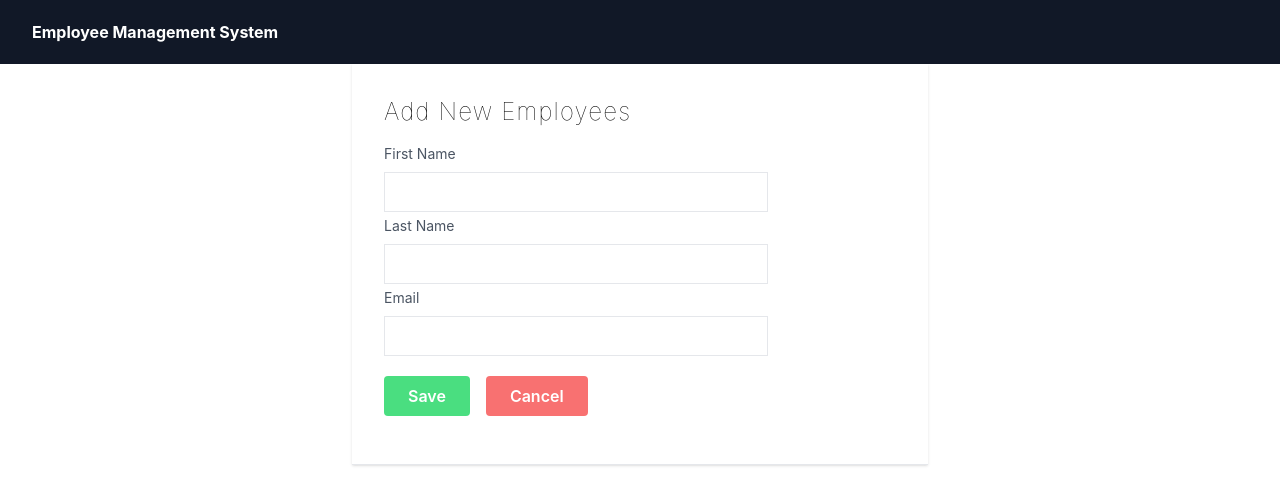
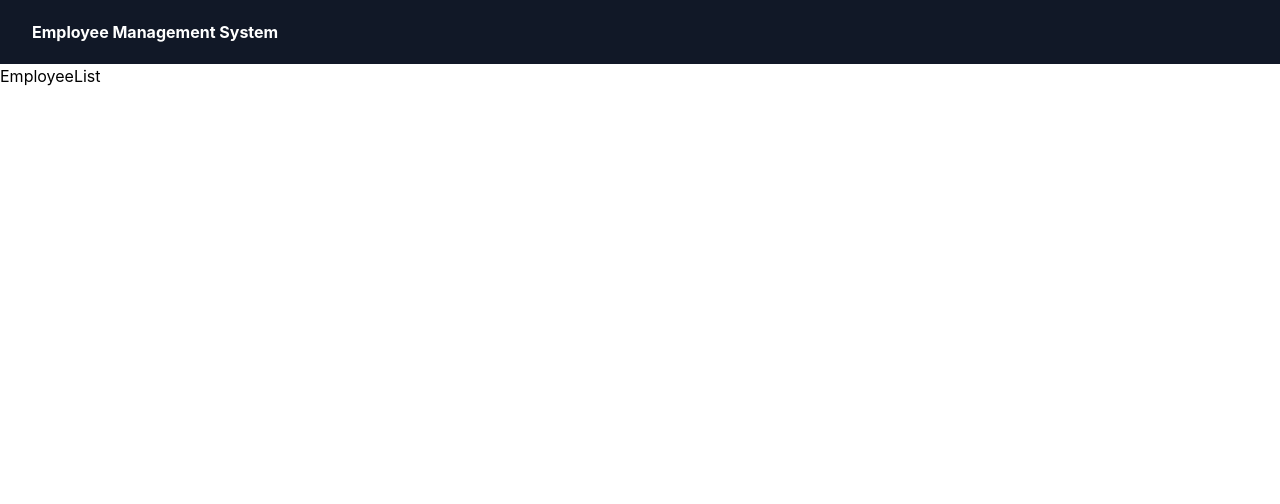
Before and after one commit to chirags141/test-repo, a React (Create React App) app in the folder employee-management-system-ui/: page / in a window 1280 px wide. Shown: the top 504 px of the page. Built offline with nearby package versions, Linux system fonts and the light colour scheme; the HTML template or start-up script is replaced by a standard one.

Commit message:
added react router to project ui component

```diff
--- a/employee-management-system-ui/package.json
+++ b/employee-management-system-ui/package.json
@@ -11,6 +11,7 @@
     "postcss": "^8.4.27",
     "react": "^18.2.0",
     "react-dom": "^18.2.0",
+    "react-router-dom": "^6.21.0",
     "react-scripts": "^5.0.1",
     "tailwindcss": "^3.3.3",
     "web-vitals": "^2.1.4"
--- a/employee-management-system-ui/src/App.js
+++ b/employee-management-system-ui/src/App.js
@@ -2,14 +2,23 @@
 import React from 'react';
 import Navbar from './components/Navbar';
 import AddEmployee from './components/AddEmployee';
+import { BrowserRouter, Route, Routes } from 'react-router-dom';
+import EmployeeList from './components/EmployeeList';
 
 
 function App() {
   return (
-    <div>
+    <>
+    <BrowserRouter>
       <Navbar/>
-      <AddEmployee/>
-    </div>
+      <Routes>
+        <Route index element={<EmployeeList />}></Route>
+        <Route path='/' element={<EmployeeList />}></Route>
+        <Route path='/employeeList' element={<EmployeeList />}></Route>
+        <Route path='/addEmployee' element={<AddEmployee />}></Route>
+      </Routes>
+    </BrowserRouter>
+    </>
   );
 }
 
--- /dev/null
+++ b/employee-management-system-ui/src/components/EmployeeList.js
@@ -0,0 +1,9 @@
+import React from 'react'
+
+const EmployeeList = () => {
+  return (
+    <div>EmployeeList</div>
+  )
+}
+
+export default EmployeeList
```
Also changed, not shown: 1 other file (tests, documents, lock files or other folders).
